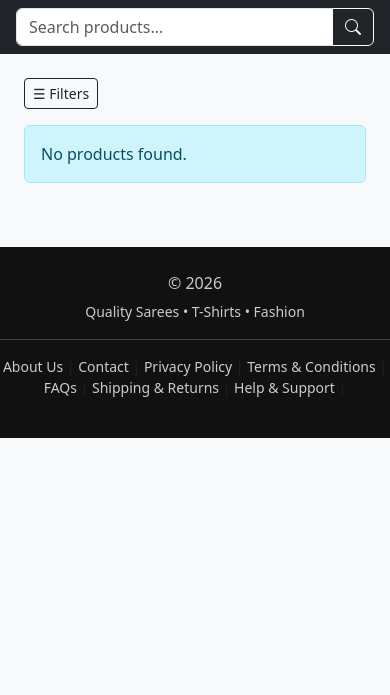
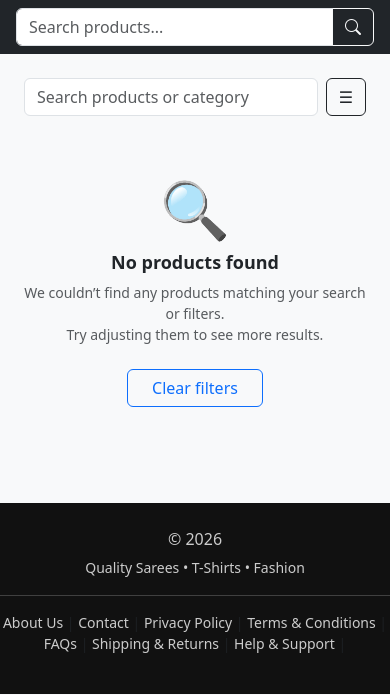
Before and after one commit to Saifuddin1/Store, a Flask app: page /products in a window 390 px wide. Shown: the part 42-737 px from the top of the page. Run offline with Flask 3, Linux system fonts and the light colour scheme; data that the repository does not hold is empty.

Commit message:
updated code

```diff
--- a/app/static/css/customer-ui.css
+++ b/app/static/css/customer-ui.css
@@ -874,3 +874,80 @@ body {
     grid-template-columns: repeat(2, 1fr);
   }
 }
+
+
+/* ================= PRODUCT FILTER ================= */
+
+.product-filter{
+  padding-right: 12px;
+}
+
+/* Section spacing */
+.filter-block{
+  margin-bottom: 22px;
+}
+
+/* Titles */
+.filter-title{
+  font-size: 14px;
+  font-weight: 600;
+  margin-bottom: 10px;
+  color: #212529;
+}
+
+/* Checkbox text */
+.form-check-label{
+  font-size: 14px;
+  cursor: pointer;
+}
+
+/* Checkbox */
+.form-check-input{
+  cursor: pointer;
+}
+
+.search-wrapper{
+  position: relative;
+}
+
+.filter-search{
+  padding-right: 30px;
+}
+
+.clear-search{
+  position: absolute;
+  top: 50%;
+  right: 8px;
+  transform: translateY(-50%);
+  background: none;
+  border: none;
+  font-size: 16px;
+  color: #6c757d;
+  cursor: pointer;
+  display: none;
+  line-height: 1;
+}
+
+.clear-search:hover{
+  color: #212529;
+}
+
+/* ================= NO PRODUCTS STATE ================= */
+
+.no-products-wrapper{
+  max-width: 420px;
+  margin: 0 auto;
+}
+
+.no-products-icon{
+  font-size: 56px;
+  line-height: 1;
+}
+
+.no-products-wrapper h5{
+  font-size: 18px;
+}
+
+.no-products-wrapper p{
+  font-size: 14px;
+}
--- a/app/templates/store/products.html
+++ b/app/templates/store/products.html
@@ -6,14 +6,37 @@
 <div class="container-fluid">
   <div class="row">
 
-    <!-- ================= DESKTOP FILTER (LEFT) ================= -->
-    <aside class="col-lg-3 d-none d-lg-block border-end">
-      <form method="GET" id="desktopFilterForm" class="p-3">
+    <!-- ================= DESKTOP FILTER ================= -->
+<aside class="col-lg-3 d-none d-lg-block">
 
-        <h6 class="fw-semibold mb-3">Filters</h6>
+  <form method="GET" id="desktopFilterForm" class="product-filter">
 
-        <div class="mb-4">
-          <h6 class="fw-semibold mb-2">Category</h6>
+    <!-- SEARCH -->
+    <div class="filter-block">
+      <h6 class="filter-title">Search</h6>
+
+      <div class="search-wrapper">
+        <input
+          type="text"
+          name="q"
+          value="{{ search_query }}"
+          class="form-control form-control-sm filter-search"
+          placeholder="Search products or category"
+          id="productSearch">
+
+        <button
+          type="button"
+          class="clear-search"
+          id="clearSearchBtn"
+          aria-label="Clear search">
+          &times;
+        </button>
+      </div>
+    </div>
+
+    <!-- CATEGORY -->
+    <div class="filter-block">
+      <h6 class="filter-title">Category</h6>
 
       {% for cat in categories %}
       <div class="form-check mb-2">
@@ -23,8 +46,7 @@
           name="categories"
           value="{{ cat.id }}"
           id="cat{{ cat.id }}"
-              {% if cat.id|string in selected_categories %}checked{% endif %}
-            >
+          {% if cat.id|string in selected_categories %}checked{% endif %}>
         <label class="form-check-label" for="cat{{ cat.id }}">
           {{ cat.name }}
         </label>
@@ -32,30 +54,45 @@
       {% endfor %}
     </div>
 
-        {% if search_query %}
-          <input type="hidden" name="q" value="{{ search_query }}">
-        {% endif %}
+  </form>
 
-      </form>
 </aside>
+
+
+
 
     <!-- ================= PRODUCTS AREA ================= -->
     <main class="col-lg-9 col-12">
 
-      <!-- MOBILE FILTER BAR -->
-      <div class="d-lg-none d-flex justify-content-between align-items-center mb-3">
-        <button class="btn btn-outline-dark btn-sm"
+      <!-- MOBILE SEARCH + FILTER -->
+      <div class="d-lg-none mb-3">
+        <form method="GET" class="d-flex gap-2">
+
+          <input
+            type="text"
+            name="q"
+            value="{{ search_query }}"
+            class="form-control"
+            placeholder="Search products or category"
+          >
+
+          <button
+            class="btn btn-outline-dark"
+            type="button"
             data-bs-toggle="offcanvas"
             data-bs-target="#mobileFilter">
-          ☰ Filters
+            ☰
           </button>
 
+        </form>
+      </div>
+
+      <!-- SEARCH RESULT INFO -->
       {% if search_query %}
-          <span class="text-muted small">
-            Results for "{{ search_query }}"
-          </span>
+        <div class="text-muted mb-3">
+          Showing results for "<strong>{{ search_query }}</strong>"
+        </div>
       {% endif %}
-      </div>
 
       <!-- PRODUCTS GRID -->
       {% if products %}
@@ -67,10 +104,29 @@
         {% endfor %}
       </div>
       {% else %}
-      <div class="alert alert-info">
-        No products found.
+        <div class="no-products-wrapper text-center py-5">
+
+          <div class="no-products-icon mb-3">
+            🔍
+          </div>
+
+          <h5 class="fw-semibold mb-2">
+            No products found
+          </h5>
+
+          <p class="text-muted mb-4">
+            We couldn’t find any products matching your search or filters.<br>
+            Try adjusting them to see more results.
+          </p>
+
+          <a href="{{ url_for('main.product_list') }}"
+            class="btn btn-outline-primary px-4">
+            Clear filters
+          </a>
+
         </div>
       {% endif %}
+
 
     </main>
   </div>
@@ -86,7 +142,19 @@
   <div class="offcanvas-body">
     <form method="GET" id="mobileFilterForm">
 
-      <h6 class="fw-semibold mb-3">Category</h6>
+      <!-- SEARCH -->
+      <div class="mb-4">
+        <input
+          type="text"
+          name="q"
+          value="{{ search_query }}"
+          class="form-control"
+          placeholder="Search products or category"
+        >
+      </div>
+
+      <!-- CATEGORY -->
+      <h6 class="fw-semibold mb-2">Category</h6>
 
       {% for cat in categories %}
       <div class="form-check mb-2">
@@ -104,26 +172,43 @@
       </div>
       {% endfor %}
 
-      {% if search_query %}
-        <input type="hidden" name="q" value="{{ search_query }}">
-      {% endif %}
-
     </form>
   </div>
 </div>
 
-<!-- ================= AUTO APPLY FILTER SCRIPT ================= -->
+<!-- ================= AUTO APPLY FILTER ================= -->
 <script>
 document.addEventListener("DOMContentLoaded", function () {
 
+  // ✅ Auto apply category filter
   document.querySelectorAll(".category-filter").forEach(cb => {
     cb.addEventListener("change", function () {
-      const form = cb.closest("form");
-      if (form) form.submit();
+      cb.closest("form").submit();
     });
   });
+
+  // ✅ Clear search button
+  const searchInput = document.getElementById("productSearch");
+  const clearBtn = document.getElementById("clearSearchBtn");
+
+  if (searchInput && clearBtn) {
+
+    function toggleClearBtn() {
+      clearBtn.style.display = searchInput.value.trim() ? "block" : "none";
+    }
+
+    toggleClearBtn();
+    searchInput.addEventListener("input", toggleClearBtn);
+
+    clearBtn.addEventListener("click", function () {
+      searchInput.value = "";
+      toggleClearBtn();
+      searchInput.closest("form").submit();
+    });
+  }
 
 });
 </script>
 
+
 {% endblock %}
```
Lines whose indentation alone changed are shown as unchanged.
